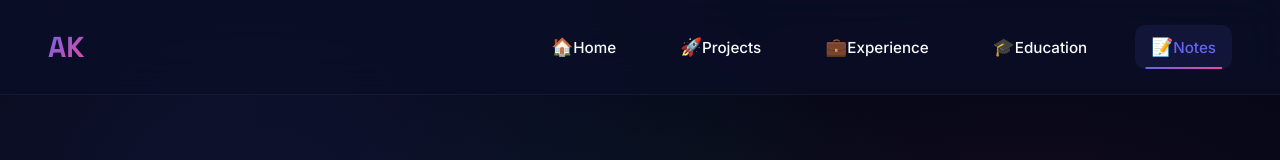
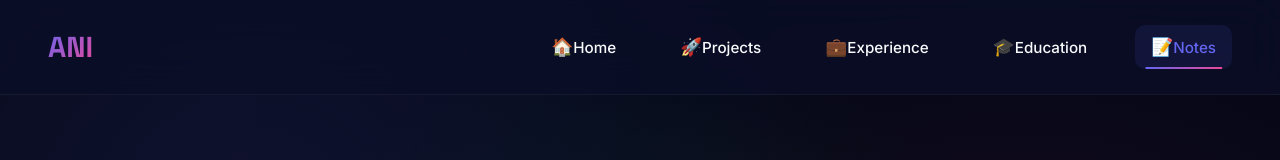
Before and after one commit to anjankrishna07/newportfolio, a React (Vite) app: page /notes in a window 1280 px wide. Shown: the top 160 px of the page. Built offline with nearby package versions, Linux system fonts and the light colour scheme.

Commit message:
Change 'AK' to 'ANI' in Navbar component

```diff
--- a/src/components/Navbar.jsx
+++ b/src/components/Navbar.jsx
@@ -36,7 +36,7 @@ const Navbar = () => {
             whileHover={{ scale: 1.1, rotate: 5 }}
             whileTap={{ scale: 0.95 }}
           >
-            AK
+            ANI
           </motion.span>
         </Link>
         <ul className="nav-links">
```
